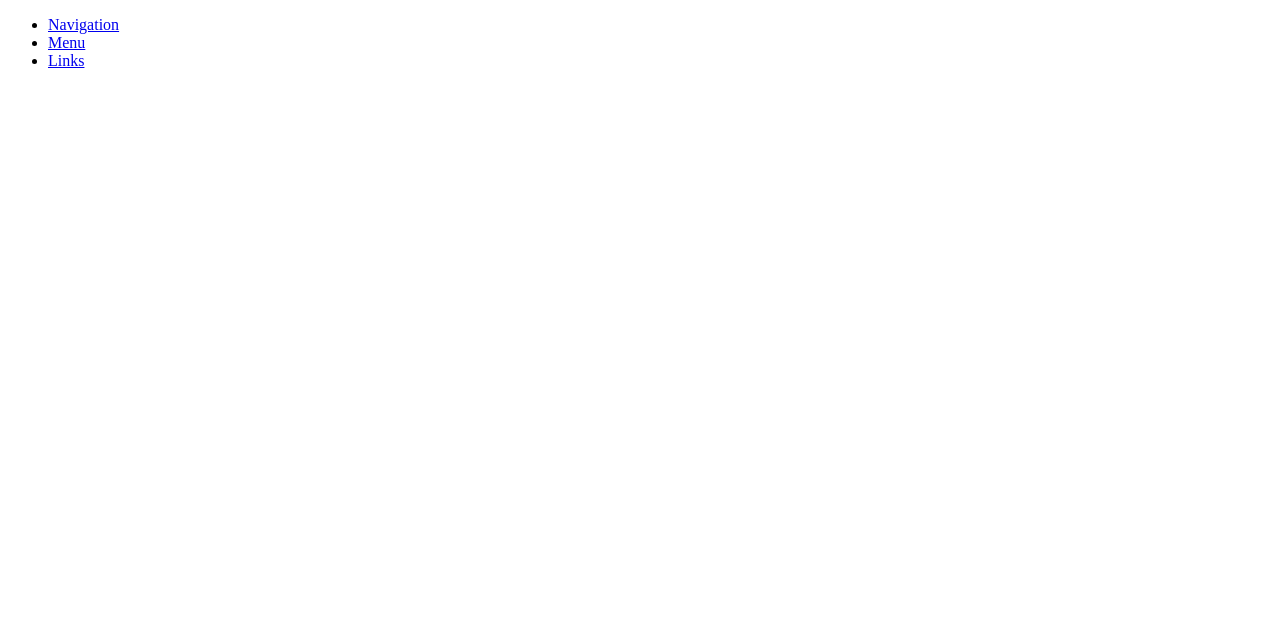
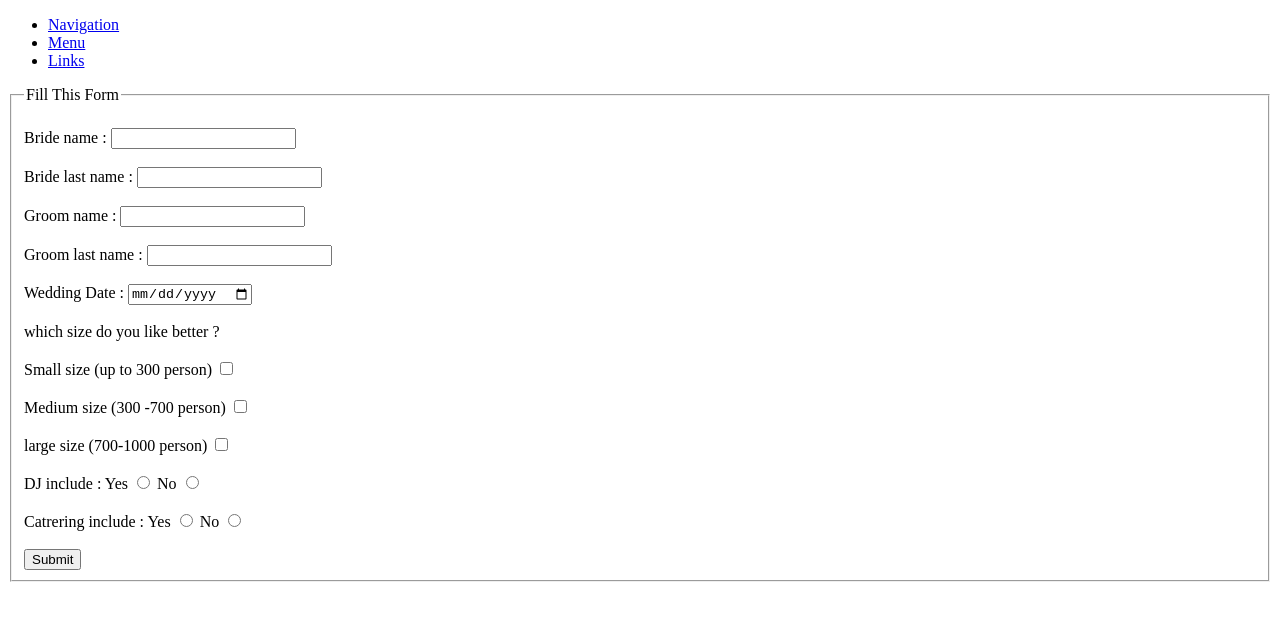
Before and after one commit to Creative-partners/Wedding-planners, a plain HTML site: page html/content.html in a window 1280 px wide. Drawn offline with Linux system fonts and the light colour scheme.

Commit message:
Structure

```diff
--- a/html/content.html
+++ b/html/content.html
@@ -15,10 +15,43 @@
             </ul>
           </nav>
     </header>
-    <main></main>
-    <section>
+    <main>
+        <fieldset>
+            <legend>Fill This Form </legend>
+            <br>
+            <label for="bName">Bride name : </label>
+            <input type="text" id="bName" name="" required ><br><br>
+            <label for="lName">Bride last name : </label>
+            <input type="text" id="lName" name="" required><br><br>
+            <label for="gName">Groom name : </label>
+            <input type="text" id="gName" name="" required><br><br>
+            <label for="glName">Groom last name : </label>
+            <input type="text" id="glName" name="" required><br><br>
+            <label for="date">Wedding Date : </label>
+            <input type="date" name="date" id="date"><br><br>
+            <label for="">which size do you like better ?</label><br><br>
+            <label for="">Small size (up to 300 person) </label>
+            <input type="checkbox" id="size0" name="check" value="Small" onclick="onlyOne(this) "> <br><br>
+            <label for=""> Medium size (300 -700 person)</label>
+            <input type="checkbox" id="size1" name="check" value="Medium" onclick="onlyOne(this) " ><br><br>
+            <label for="">large size (700-1000 person)</label>
+            <input type="checkbox" id="size2" name="check" value="Large" onclick="onlyOne(this)  " ><br><br>
+            <label for="">DJ include : </label>
+            <label for="">Yes</label>
+            <input type="radio" name="dj" id="dj1" value="Yes">
+            <label for="">No</label>
+            <input type="radio" name="dj" id="dj2" value="No"><br><br>
+            <label for="">Catrering include : </label>
+            <label for="">Yes</label>
+            <input type="radio" name="Ca" id="ca1" value="Yes">
+            <label for="">No</label>
+            <input type="radio" name="Ca" id="ca2" value="No"><br><br>
+            <input type="Submit" id="submit" value="Submit"  >
+          </fieldset>
+      </form>
+    </main>
 
-    </section>
     <footer></footer>
+    <script src="js/app.js"></script>
 </body>
 </html>
```
